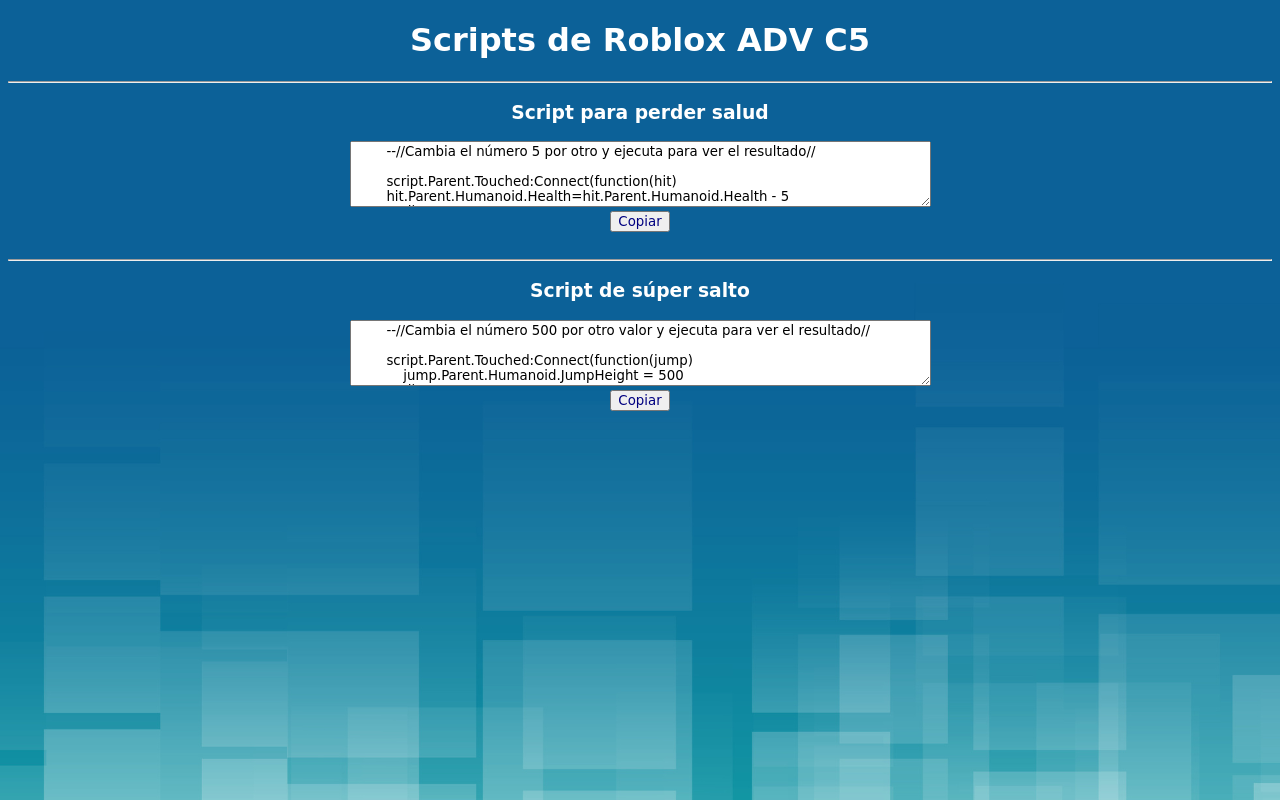
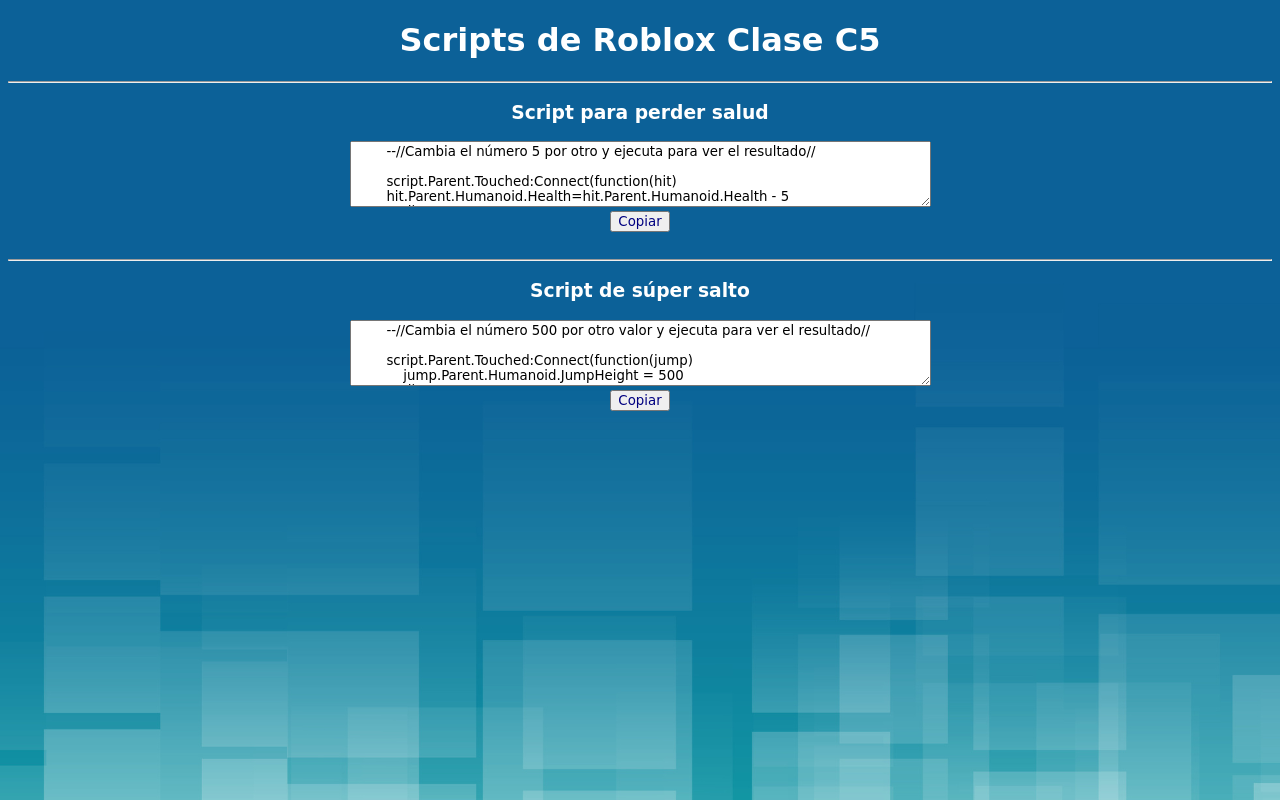
Before and after one commit to DanielaGMiranda/scriptC5, a plain HTML site: page index.html in a window 1280 px wide. Drawn offline with Linux system fonts and the light colour scheme; a web font is replaced by a local one.

Commit message:
Update index.html

```diff
--- a/index.html
+++ b/index.html
@@ -12,7 +12,7 @@
 </head>
 <body>
     <center>
-    <h1>Scripts de Roblox ADV C5</h1>
+    <h1>Scripts de Roblox Clase C5</h1>
     <hr>
     <h3>Script para perder salud</h3>
     <textarea cols='80' rows='4' id="codigo">
```
